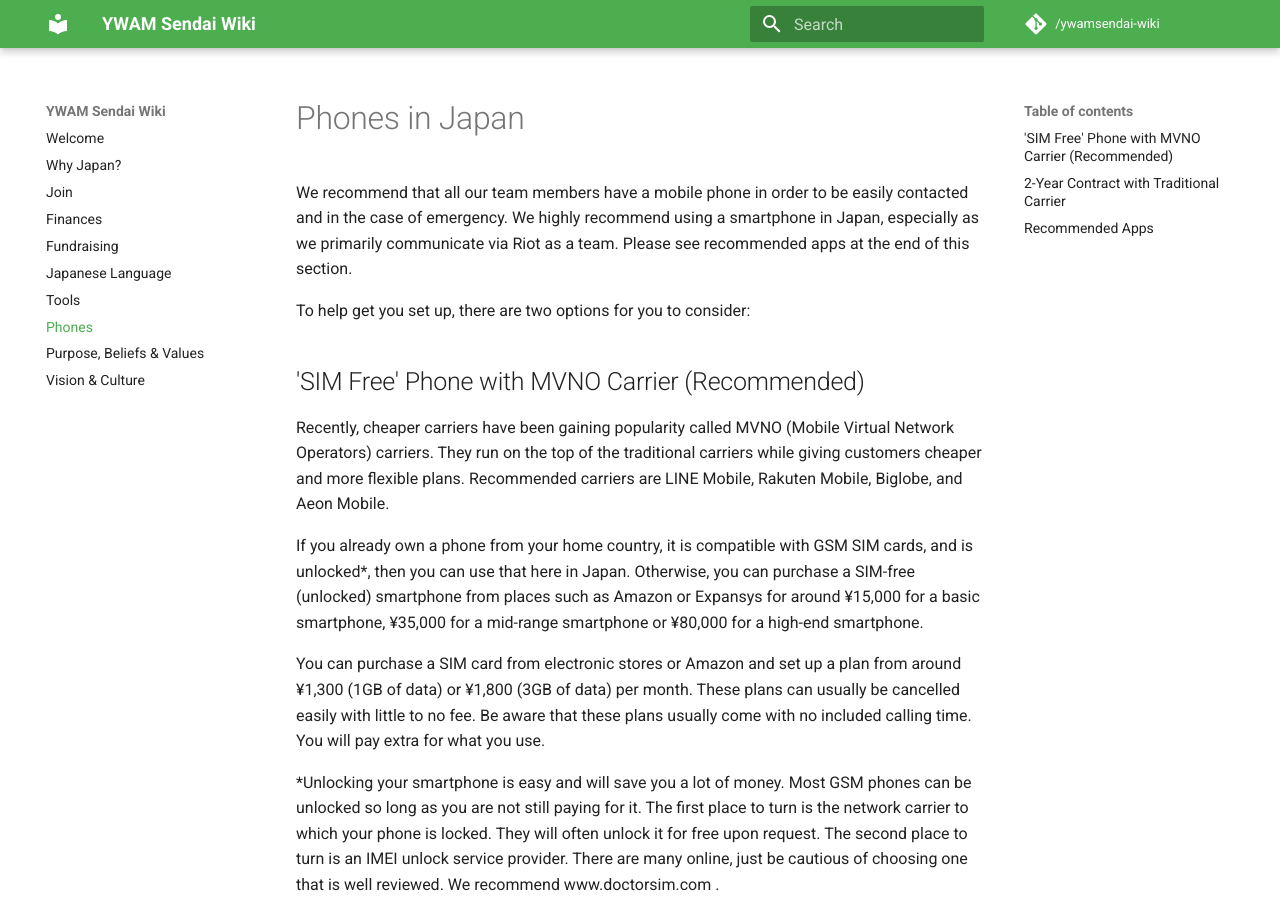
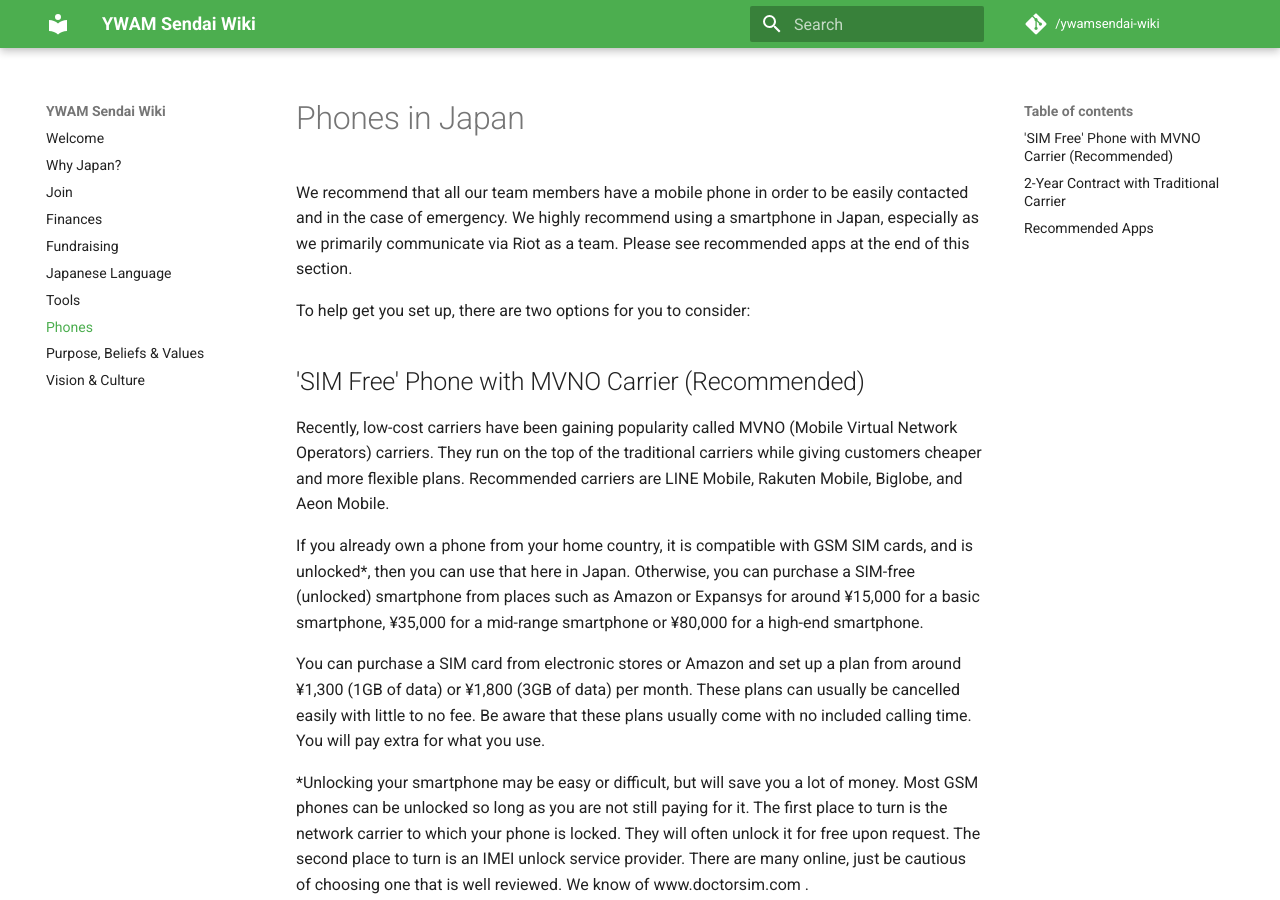
Before and after one commit to ywamsendai/ywamsendai-wiki, an MkDocs documentation site: the page built from docs/phones.md, in a window 1280 px wide and 900 px high. Built offline with MkDocs 1.6.1 and Material for MkDocs 9.7.7, drawn with Linux system fonts in a browser that asks for light colours; comment, search, counter and statistics services are not loaded.

Commit message:
small edits

```diff
--- a/docs/phones.md
+++ b/docs/phones.md
@@ -6,13 +6,13 @@
 
 ## 'SIM Free' Phone with MVNO Carrier (Recommended)
 
-Recently, cheaper carriers have been gaining popularity called MVNO (Mobile Virtual Network Operators) carriers. They run on the top of the traditional carriers while giving customers cheaper and more flexible plans. Recommended carriers are LINE Mobile, Rakuten Mobile, Biglobe, and Aeon Mobile.
+Recently, low-cost carriers have been gaining popularity called MVNO (Mobile Virtual Network Operators) carriers. They run on the top of the traditional carriers while giving customers cheaper and more flexible plans. Recommended carriers are LINE Mobile, Rakuten Mobile, Biglobe, and Aeon Mobile.
 
 If you already own a phone from your home country, it is compatible with GSM SIM cards, and is unlocked*, then you can use that here in Japan. Otherwise, you can purchase a SIM-free (unlocked) smartphone from places such as Amazon or Expansys for around ¥15,000 for a basic smartphone, ¥35,000 for a mid-range smartphone or ¥80,000 for a high-end smartphone.
 
 You can purchase a SIM card from electronic stores or Amazon and set up a plan from around ¥1,300 (1GB of data) or ¥1,800 (3GB of data) per month. These plans can usually be cancelled easily with little to no fee. Be aware that these plans usually come with no included calling time. You will pay extra for what you use.
 
-*Unlocking your smartphone is easy and will save you a lot of money. Most GSM phones can be unlocked so long as you are not still paying for it. The first place to turn is the network carrier to which your phone is locked. They will often unlock it for free upon request. The second place to turn is an IMEI unlock service provider. There are many online, just be cautious of choosing one that is well reviewed. We recommend www.doctorsim.com .
+*Unlocking your smartphone may be easy or difficult, but will save you a lot of money. Most GSM phones can be unlocked so long as you are not still paying for it. The first place to turn is the network carrier to which your phone is locked. They will often unlock it for free upon request. The second place to turn is an IMEI unlock service provider. There are many online, just be cautious of choosing one that is well reviewed. We know of www.doctorsim.com .
 
 ## 2-Year Contract with Traditional Carrier
 
```
